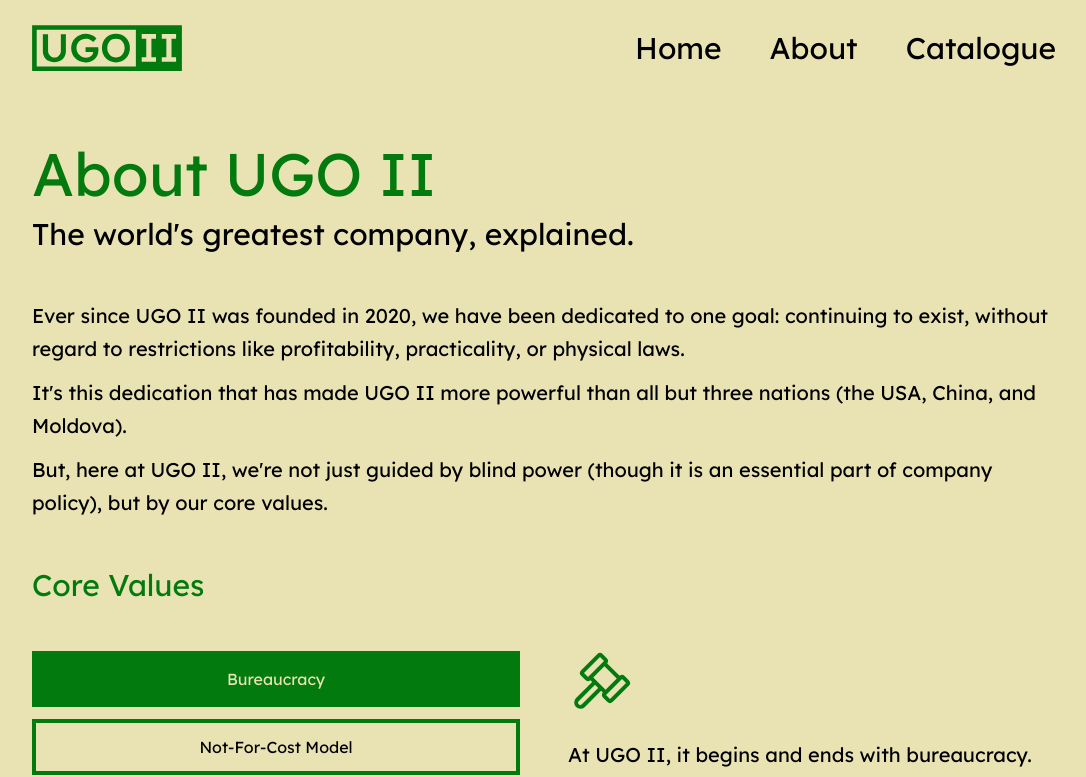
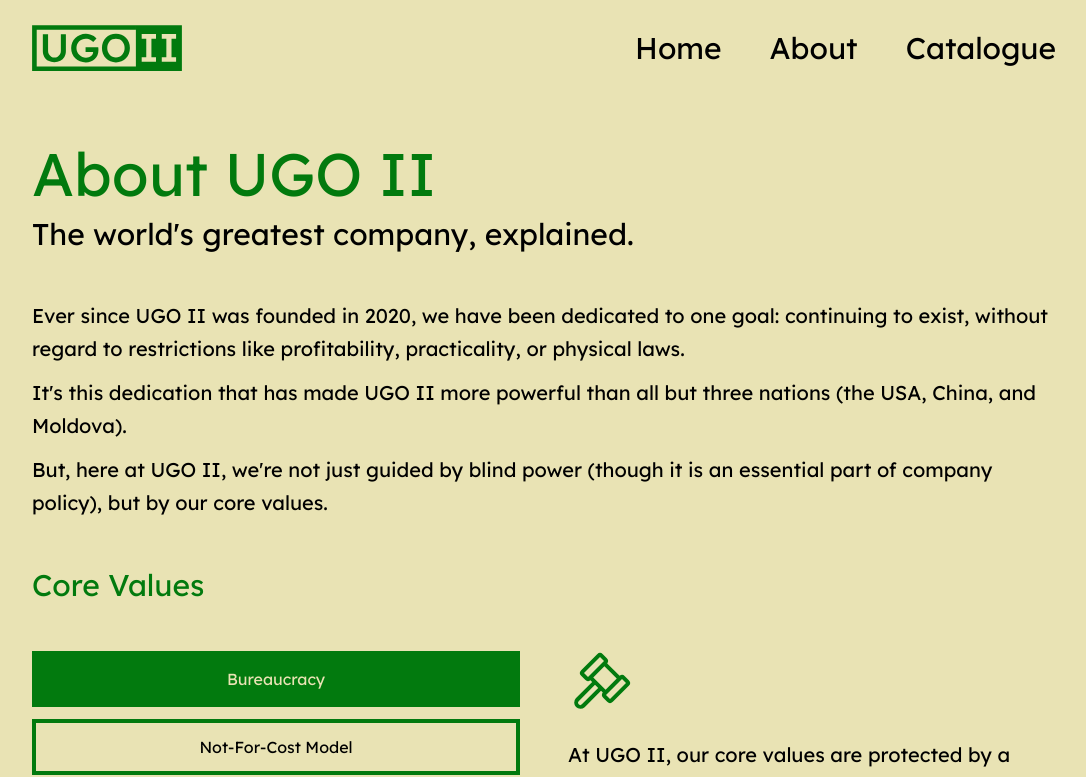
Before and after one commit to ktrieu/ugo-next, a Next.js app: page /about in a window 1280 px wide. Shown: the top 777 px of the page, without its empty margins (96-1182 px from the left). Built offline with nearby package versions, Linux system fonts and the light colour scheme.

Commit message:
Core value copy change

```diff
--- a/src/app/about/core_values.tsx
+++ b/src/app/about/core_values.tsx
@@ -16,7 +16,7 @@ const VALUES: CoreValue[] = [
     name: "Bureaucracy",
     text: (
       <>
-        <p>At UGO II, it begins and ends with bureaucracy.</p>
+        <p>At UGO II, our core values are protected by a resilient shell of bureaucracy.</p>
         <p>Don't believe us? Just join one of our patented scrums.</p>
       </>
     ),
@@ -61,7 +61,7 @@ const VALUES: CoreValue[] = [
     name: "Bureaucracy",
     text: (
       <>
-        <p>At UGO II, it begins and ends with bureaucracy.</p>
+        <p>At UGO II, our core values are protected by a resilient shell of bureaucracy.</p>
         <p>Don't believe us? Just join one of our patented scrums.</p>
       </>
     ),
```
